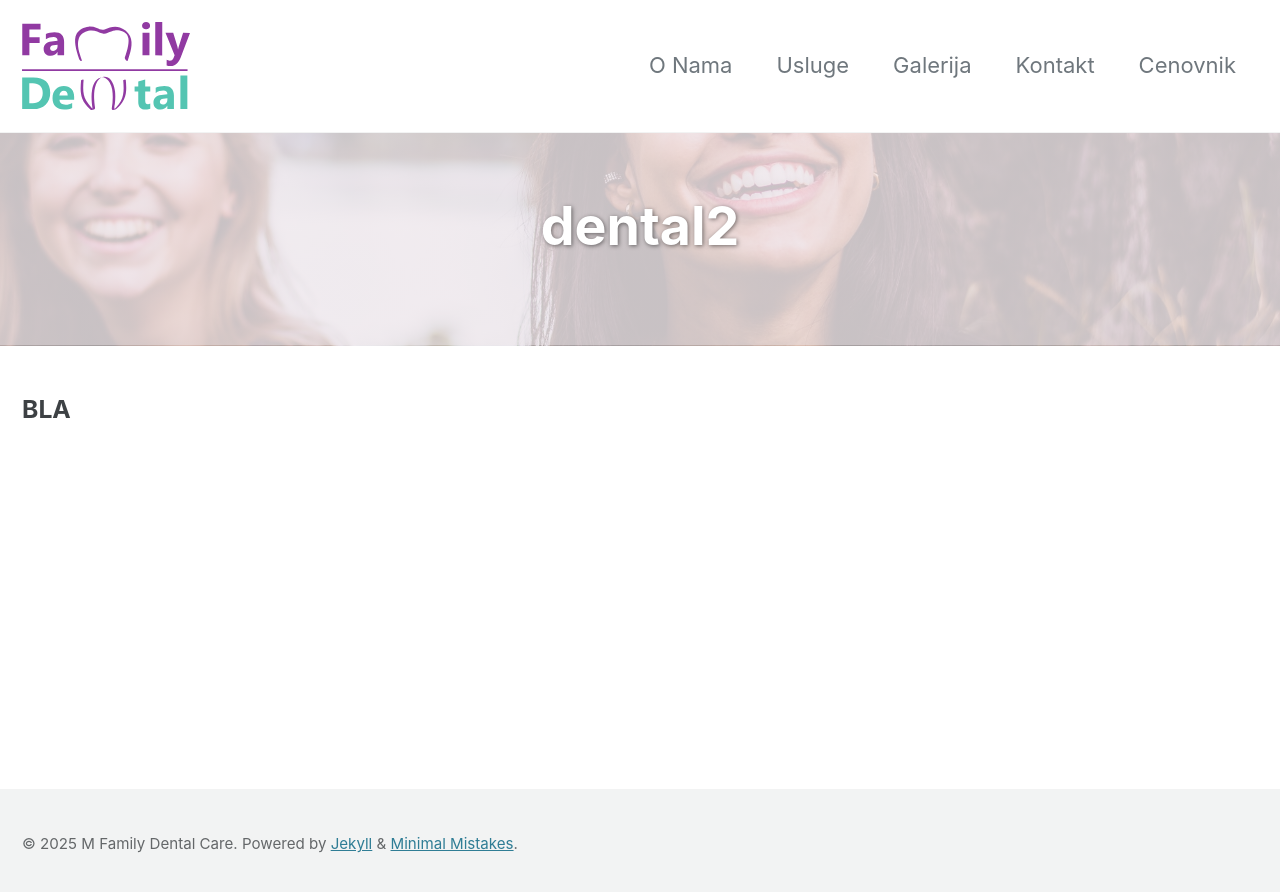
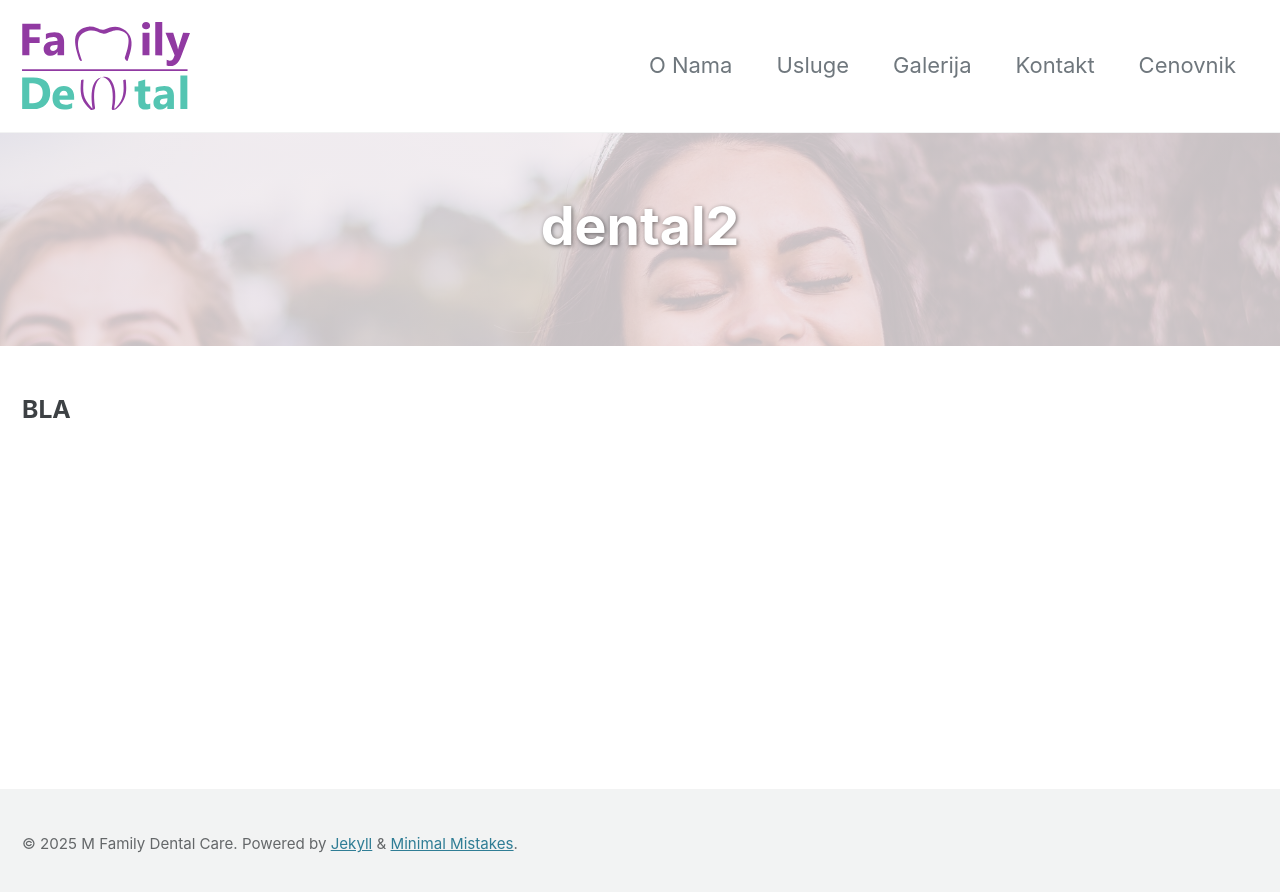
Before and after one commit to kukibrkica/dental2, a Jekyll site: the page built from _pages/Bla.html, in a window 1280 px wide. Shown: the top 892 px of the page. Built offline with Jekyll 4.4.1, drawn with Linux system fonts in a browser that asks for light colours; cached includes are drawn as plain includes.

Commit message:
Update main.scss

```diff
--- a/assets/css/main.scss
+++ b/assets/css/main.scss
@@ -87,3 +87,9 @@
   text-shadow: 0 2px 5px rgba(0,0,0,0.4);
   margin: 0;
 }
+.page__hero--overlay {
+  background-size: cover;
+  background-attachment: fixed;
+  background-position: center;
+  background-repeat: no-repeat;
+}
```
